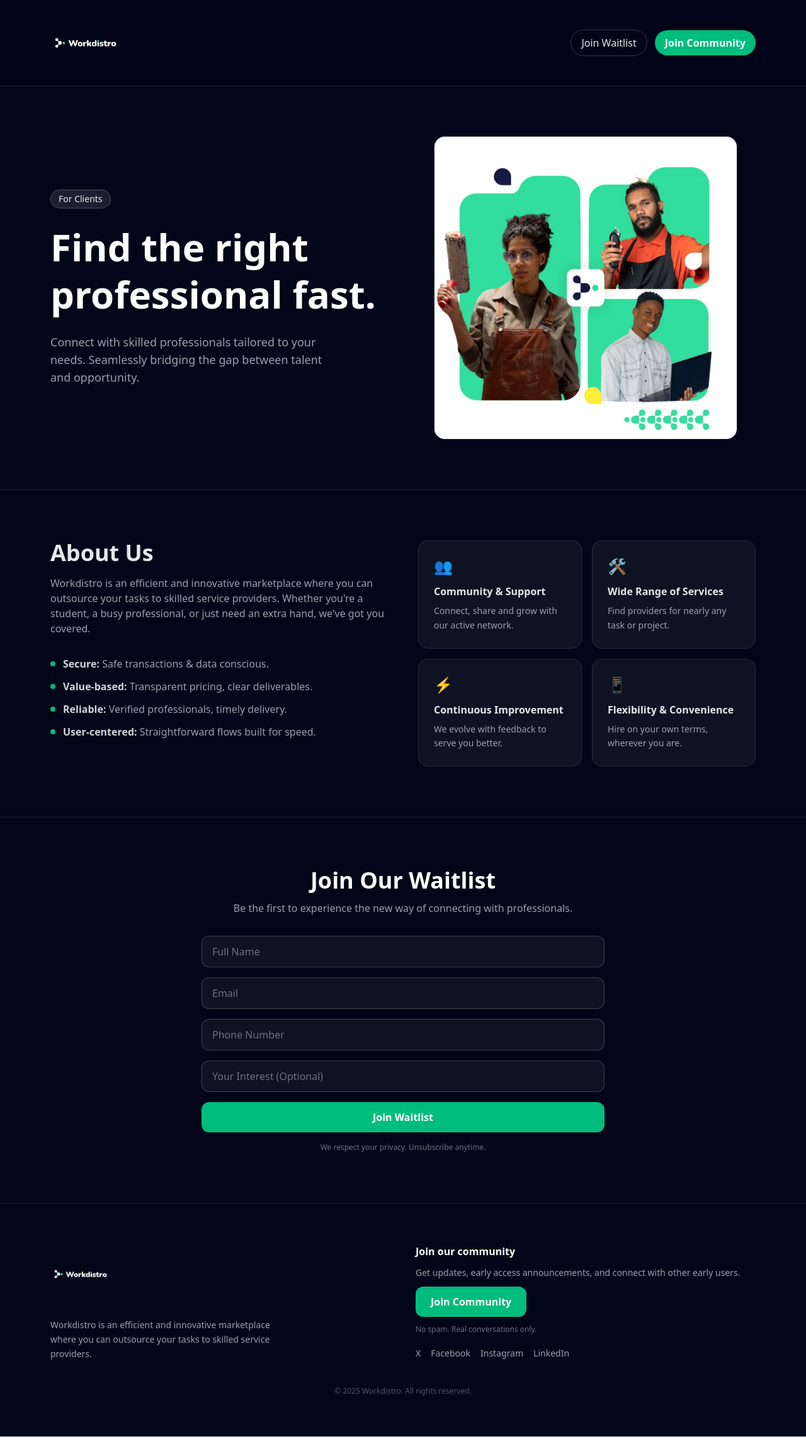
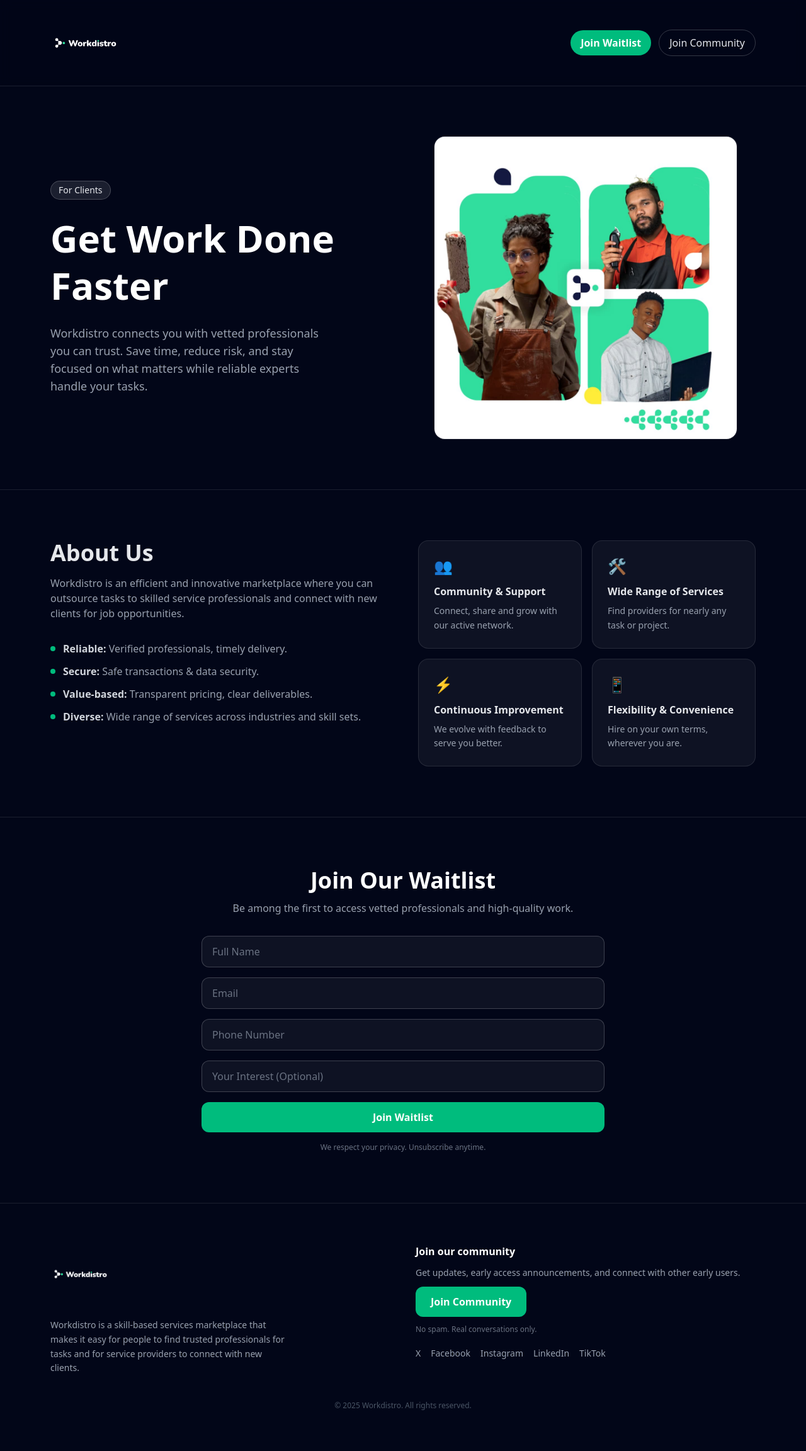
Before and after one commit to Litework-ng/workdistro-landing, a Next.js app: page / in a window 1280 px wide. Shown: the whole page at 63% size. Before the commit the page ends 2281 px from the top, so only its background shows below. Built offline with nearby package versions, Linux system fonts and the light colour scheme.

Commit message:
hot fixes and impprovements

```diff
--- a/src/app/page.tsx
+++ b/src/app/page.tsx
@@ -15,22 +15,23 @@ const slides = [
   {
     id: "clients",
     badge: "For Clients",
-    title: "Find the right professional fast.",
-    text: "Connect with skilled professionals tailored to your needs. Seamlessly bridging the gap between talent and opportunity.",
+    title: "Get Work Done Faster",
+    text: "Workdistro connects you with vetted professionals you can trust. Save time, reduce risk, and stay focused on what matters while reliable experts handle your tasks.",
     primaryCta: "Discover Services",
-    secondaryCta: "Join Community",
+    secondaryCta: "Join Waitlist",
     image: "/images/heroImg1.jpg",
   },
   {
     id: "workers",
     badge: "For Professionals",
-    title: "Expand your reach & grow.",
-    text: "Showcase your skills, get matched with opportunities, and build lasting client relationships.",
+    title: "Work With Clients Who Value Your Expertise",
+    text: "Join Workdistro as a verified professional and get access to serious clients, quality jobs, and a trusted platform to grow your portfolio and income.",
     primaryCta: "Join as a Professional",
-    secondaryCta: "Join Community",
+    secondaryCta: "Join Waitlist",
     image: "/images/heroImg2.jpg",
   },
 ];
+
 
 /* ------------------------------- Variants ------------------------------- */
 const fadeUp = {
@@ -148,15 +149,16 @@ export default function Home() {
 
           {/* Desktop Nav */}
           <nav className="hidden md:flex items-center gap-3">
-            <a
+           <Link
               href="#waitlist"
-              className="px-4 py-2 rounded-full border border-white/20 hover:border-emerald-400/70 transition focus:outline-none focus-visible:ring-2 focus-visible:ring-emerald-400"
+              className="px-4 py-2 rounded-full bg-emerald-500 text-white font-semibold hover:bg-emerald-400 transition focus-visible:ring-2 focus-visible:ring-emerald-400"
             >
               Join Waitlist
-            </a>
+            </Link>
+
             <Link
               href="https://chat.whatsapp.com/Hk5JXPsptxn1n4JX7Z9sIM"
-              className="px-4 py-2 rounded-full bg-emerald-500 text-white font-semibold hover:bg-emerald-400 transition focus:outline-none focus-visible:ring-2 focus-visible:ring-emerald-400"
+              className="px-4 py-2 rounded-full border border-white/20 hover:border-emerald-400/70 transition"
             >
               Join Community
             </Link>
@@ -201,15 +203,16 @@ export default function Home() {
               className="md:hidden overflow-hidden border-t border-white/10"
             >
               <div className="px-4 py-3 grid gap-2 bg-slate-950/95">
-                <a
+                <Link
                   href="#waitlist"
-                  className="block w-full text-center px-4 py-2 rounded-xl border border-white/20 hover:border-emerald-400/70 transition"
+                  className="px-4 py-2 rounded-full bg-emerald-500 text-white font-semibold hover:bg-emerald-400 transition focus-visible:ring-2 focus-visible:ring-emerald-400"
                 >
                   Join Waitlist
-                </a>
+                </Link>
+
                 <Link
                   href="https://chat.whatsapp.com/Hk5JXPsptxn1n4JX7Z9sIM"
-                  className="block w-full text-center px-4 py-2 rounded-xl bg-emerald-500 text-white font-semibold hover:bg-emerald-400 transition"
+                  className="px-4 py-2 rounded-full border border-white/20 hover:border-emerald-400/70 transition"
                 >
                   Join Community
                 </Link>
@@ -291,20 +294,21 @@ export default function Home() {
               <h2 className="text-2xl sm:text-3xl md:text-4xl font-bold mb-4">
                 About Us
               </h2>
-              <p className="text-gray-400 mb-8">
-                Workdistro is an efficient and innovative marketplace where you can
-                outsource your tasks to skilled service providers. Whether you&apos;re a
-                student, a busy professional, or just need an extra hand, we&apos;ve got
-                you covered.
-              </p>
+                <p className="text-gray-400 mb-8">
+                  Workdistro is an efficient and innovative marketplace where you can outsource
+                  tasks to skilled service professionals and connect with new clients for job
+                  opportunities.
+                </p>
+
               <ul className="space-y-3 text-gray-300">
-                {[
-                  { title: "Secure", desc: "Safe transactions & data conscious." },
-                  { title: "Value-based", desc: "Transparent pricing, clear deliverables." },
-                  { title: "Reliable", desc: "Verified professionals, timely delivery." },
-                  { title: "User-centered", desc: "Straightforward flows built for speed." },
-                ].map((item) => (
-                  <li key={item.title} className="flex items-start gap-3">
+                  {[
+                      { title: "Reliable", desc: "Verified professionals, timely delivery." },
+                      { title: "Secure", desc: "Safe transactions & data security." },
+                      { title: "Value-based", desc: "Transparent pricing, clear deliverables." },
+                      { title: "Diverse", desc: "Wide range of services across industries and skill sets." },
+                    ]
+                    .map((item) => (
+                                      <li key={item.title} className="flex items-start gap-3">
                     <span className="mt-2 w-2 h-2 rounded-full bg-emerald-500" />
                     <span>
                       <span className="font-semibold">{item.title}:</span>{" "}
@@ -373,8 +377,9 @@ export default function Home() {
             Join Our Waitlist
           </h2>
           <p className="text-gray-400 mb-8">
-            Be the first to experience the new way of connecting with professionals.
+            Be among the first to access vetted professionals and high-quality work.
           </p>
+
 
                <form
             className="space-y-4 text-left"
@@ -521,9 +526,11 @@ export default function Home() {
             </Link>
 
             <p className="text-sm text-gray-400 mt-1 max-w-sm leading-relaxed">
-              Workdistro is an efficient and innovative marketplace where you can
-              outsource your tasks to skilled service providers.
+              Workdistro is a skill-based services marketplace that makes it easy for people
+              to find trusted professionals for tasks and for service providers to connect
+              with new clients.
             </p>
+
           </div>
 
           <div className="space-y-3">
@@ -555,6 +562,14 @@ export default function Home() {
               <Link className="hover:text-white" href="https://www.linkedin.com/company/workdistro/">
                 LinkedIn
               </Link>
+              <Link
+                className="hover:text-white"
+                href="https://www.tiktok.com/@workdistro"
+                target="_blank"
+              >
+                TikTok
+              </Link>
+
             </div>
           </div>
         </div>
```
